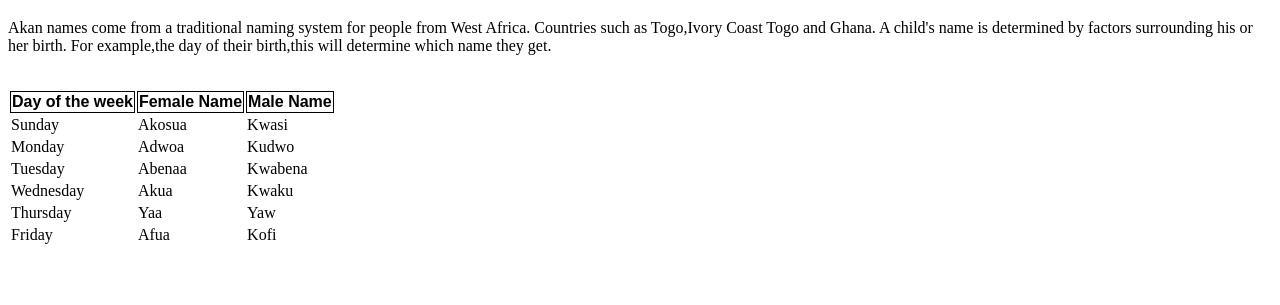
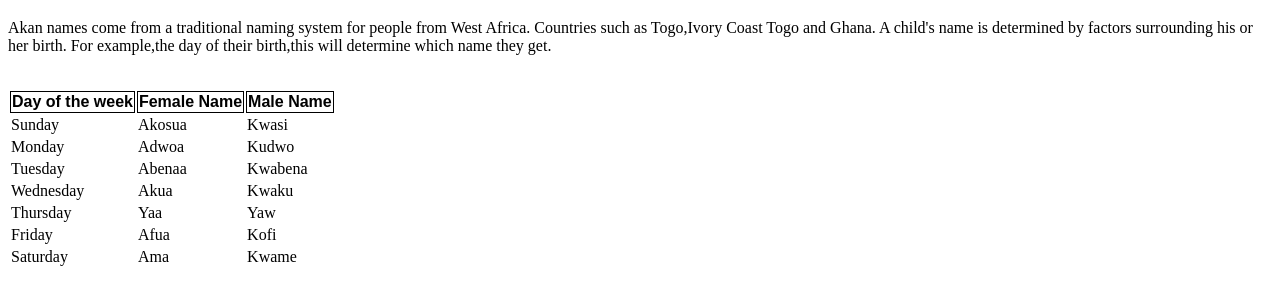
Before and after one commit to Fuadmanye/Akan-Name, a plain HTML site: page index.html in a window 1280 px wide. Shown: the part 61-366 px from the top of the page. Drawn offline with Linux system fonts and the light colour scheme.

Commit message:
:add akan names

```diff
--- a/index.html
+++ b/index.html
@@ -64,6 +64,11 @@
                                        <td>Kofi</td>
                                    </tr>
                                     <tr>
+                                        <td>Saturday</td>
+                                        <td>Ama</td>
+                                        <td>Kwame</td>
+                                    </tr>
+
 
 
 
```
